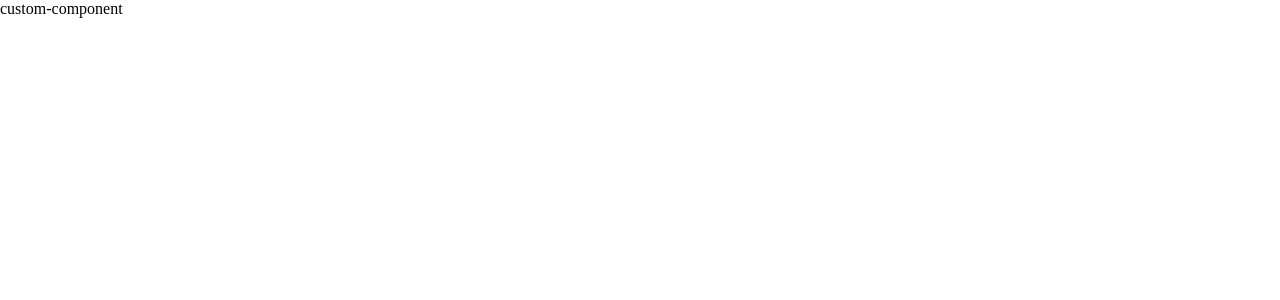
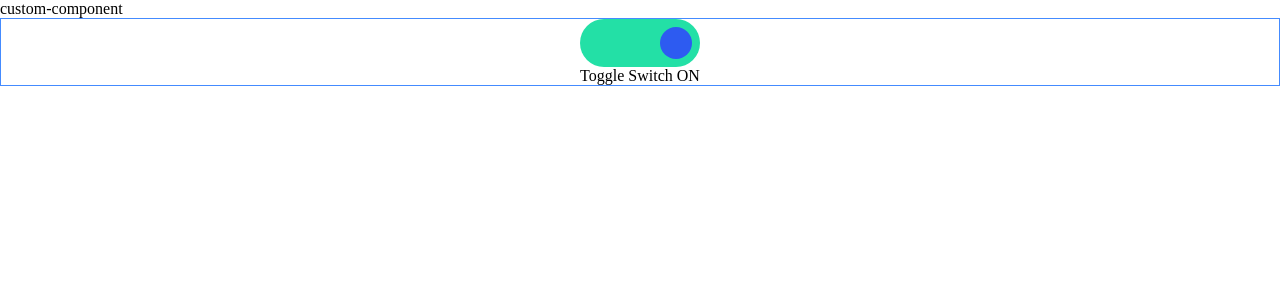
Before and after one commit to JAM-PARK/wanted_pre_onboarding, a JavaScript app in the folder custom-component/: page / in a window 1280 px wide. Shown: the top 300 px of the page. Built offline with nearby package versions, Linux system fonts and the light colour scheme; the HTML template or start-up script is replaced by a standard one.

Commit message:
Add : Toggle structure

```diff
--- a/custom-component/src/App.js
+++ b/custom-component/src/App.js
@@ -1,9 +1,13 @@
-// import logo from './logo.svg';
-// import './App.css';
-import './App.css';
+import './App.scss';
+import Toggle from './components/Toggle';
 
 const App = () => {
-  return <div>custom-component</div>;
+  return (
+    <>
+      <div>custom-component</div>
+      <Toggle />
+    </>
+  );
 };
 
 export default App;
--- a/custom-component/src/components/Toggle.js
+++ b/custom-component/src/components/Toggle.js
@@ -0,0 +1,17 @@
+import './Toggle.scss';
+
+const Toggle = () => {
+  return (
+    <>
+      <div className="container">
+        <div className="toggle-container toggle-checked" />
+        <div className="toggle-circle-container">
+          <div className="toggle-circle toggle-checked" />
+        </div>
+        <span className="desc">Toggle Switch ON</span>
+      </div>
+    </>
+  );
+};
+
+export default Toggle;
--- /dev/null
+++ b/custom-component/src/components/Toggle.scss
@@ -0,0 +1,45 @@
+.container {
+  display: flex;
+  flex-direction: column;
+  align-items: center;
+  position: relative;
+  border: 1px solid #448bff;
+  width: auto;
+  height: auto;
+
+  > .toggle-container {
+    width: 7.5rem;
+    height: 3rem;
+    border-radius: 3rem;
+    background-color: gray;
+    transition: all 0.2s ease;
+    &.toggle-checked {
+      background-color: #23e0a6;
+    }
+  }
+
+  > .toggle-circle-container {
+    width: 7.5rem;
+    height: 3rem;
+    position: absolute;
+
+    > .toggle-circle {
+      position: absolute;
+      top: 0.5rem;
+      left: 0.5rem;
+      width: 2rem;
+      height: 2rem;
+      border-radius: 50%;
+      background-color: #2d5bf1;
+      transition: all 0.25s ease;
+
+      &.toggle-checked {
+        left: 5rem;
+      }
+    }
+  }
+}
+
+.desc {
+  text-align: center;
+}
```
Also changed, not shown: custom-component/src/App.scss (renamed from custom-component/src/App.css).
